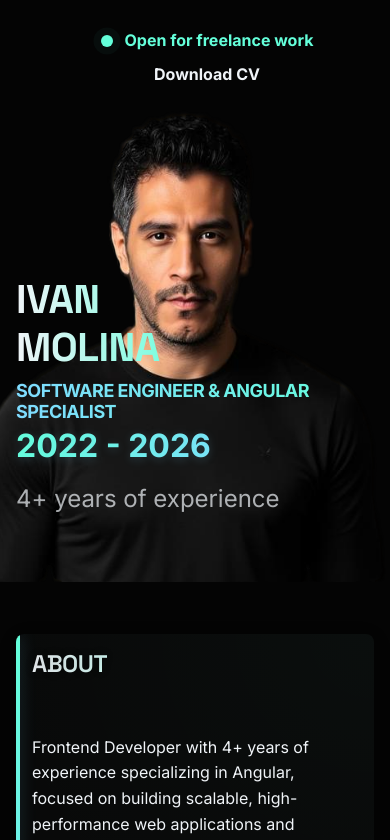
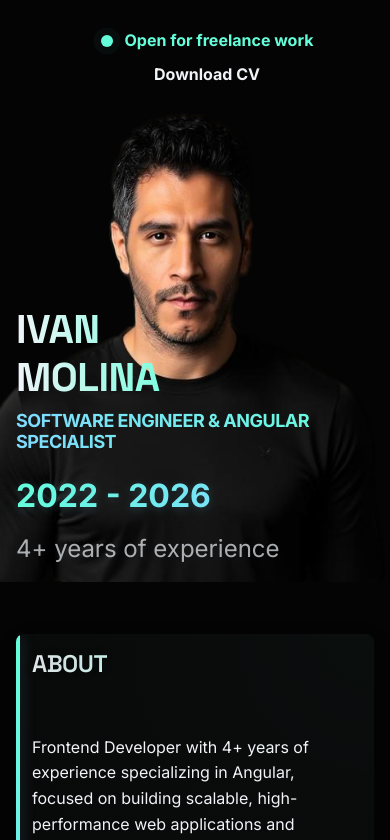
Before and after one commit to ivanmolinadev/online-cv, an Angular app: page / in a window 390 px wide. Shown: the top 840 px of the page. Built offline with nearby package versions, Linux system fonts and the light colour scheme.

Commit message:
adjust text for movil

```diff
--- a/src/app/layout/layout.css
+++ b/src/app/layout/layout.css
@@ -405,6 +405,7 @@ html[data-theme='light'] .experience-section {
 /* Mobile (576px and below) */
 @media (max-width: 576px) {
   /* Hero section adjustments */
+
   .hero-section {
     grid-template-columns: 1fr;
     height: auto;
@@ -461,7 +462,7 @@ html[data-theme='light'] .experience-section {
   /* Typography adjustments */
   .name-and-role {
     position: absolute;
-    bottom: 155px;
+    bottom: 125px;
     width: 100%;
     margin-top: var(--space-2);
   }
@@ -478,7 +479,7 @@ html[data-theme='light'] .experience-section {
   /* Experience section adjustments */
   .experience-section {
     position: absolute;
-    bottom: 100px;
+    bottom: 50px;
     animation: none;
   }
 
```
